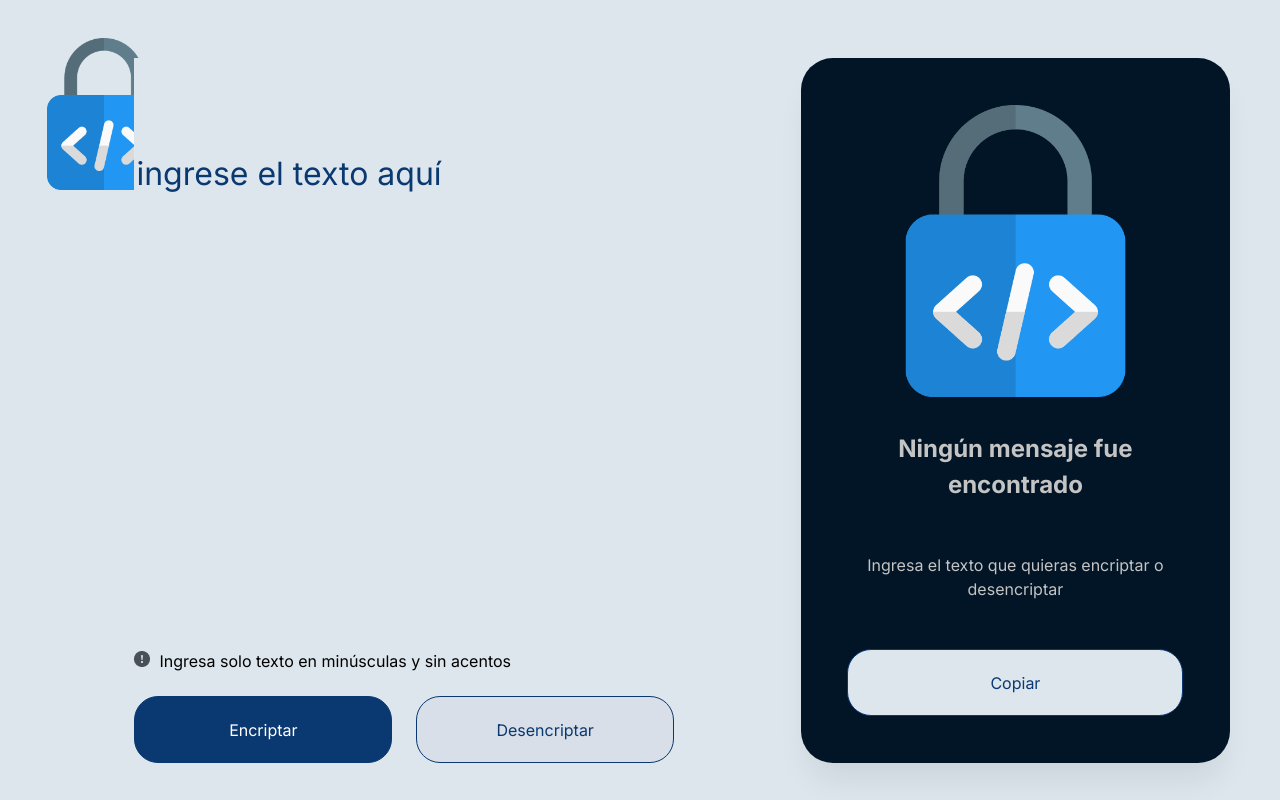
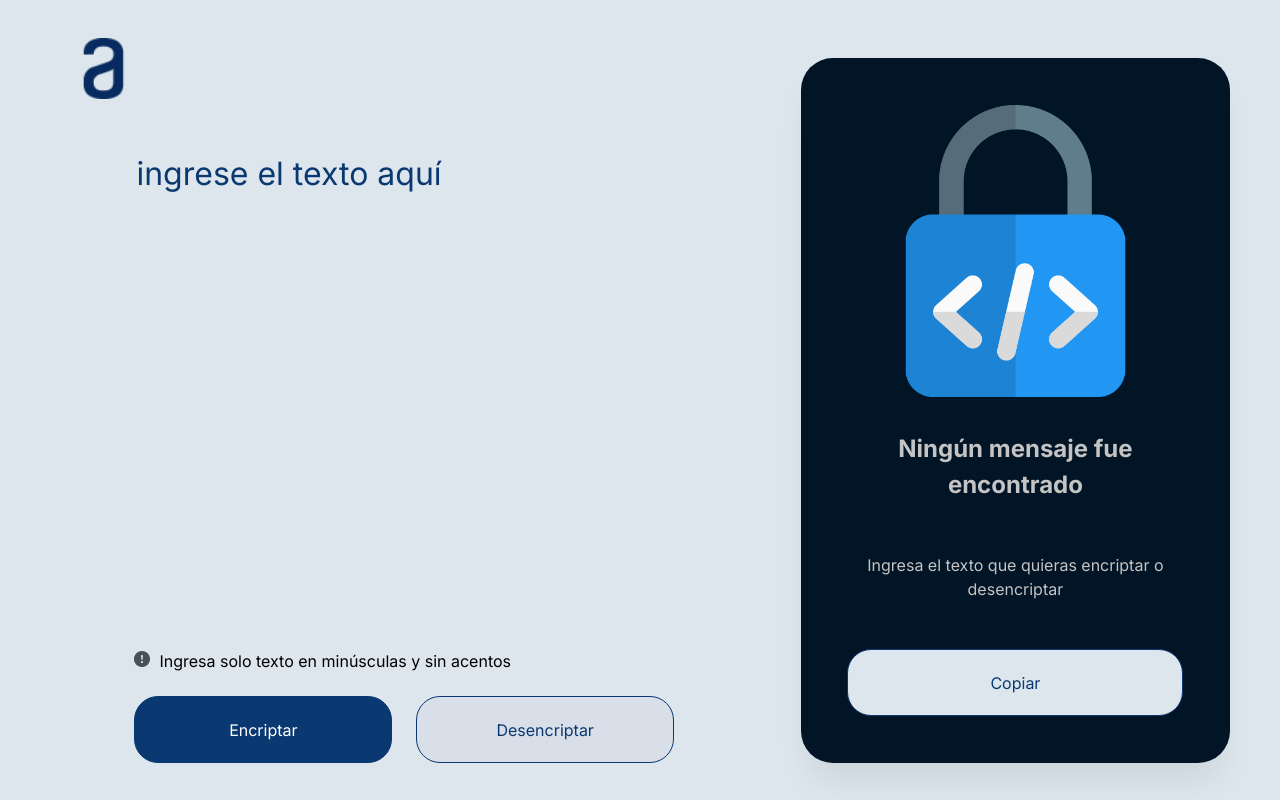
Before and after one commit to sebastian-nt/EncriptadorDeTexto, a plain HTML site: page index.html in a window 1280 px wide. Drawn offline with Linux system fonts and the light colour scheme.

Commit message:
Update index.html

```diff
--- a/index.html
+++ b/index.html
@@ -12,7 +12,7 @@
 </head>
 <body>
     <header>
-        <img class="logo" src="/Imagenes/Candado.png" alt="logo_alura" >
+        <img class="logo" src="Imagenes/logo.png" alt="logo_alura" >
     </header>
     <main>
         <div class="main">
```
